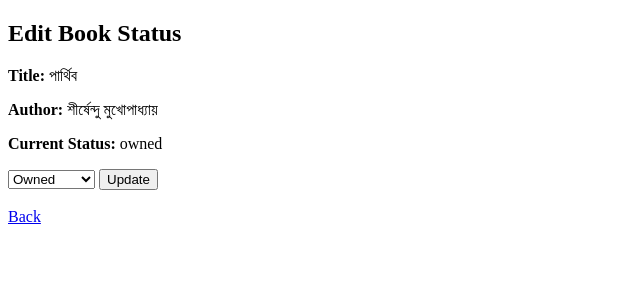
After one commit to Tawfiqul242/my-library-app, a Flask app: page /edit/2 in a window 1280 px wide. The commit adds this page. Shown: the top 300 px of the page, without its empty margins (0-640 px from the left). Run offline with Flask 3, Linux system fonts and the light colour scheme; data comes from the database, SQL or seed files in the repository; both versions use the stored data as it was after the commit.

Commit message:
updated function

```diff
--- a/app.py
+++ b/app.py
@@ -3,7 +3,6 @@ import sqlite3
 from db import create_table
 
 app = Flask(__name__)
-create_table()
 
 def get_books():
     conn = sqlite3.connect("library.db")
@@ -14,18 +13,45 @@ def get_books():
     return books
 
 @app.route("/", methods=["GET", "POST"])
+@app.route("/", methods=["GET", "POST"])
 def index():
+    conn = sqlite3.connect("library.db")
+    c = conn.cursor()
+
+    # ADD BOOK
     if request.method == "POST":
-        conn = sqlite3.connect("library.db")
-        c = conn.cursor()
-        c.execute("INSERT INTO books (title, author, status) VALUES (?, ?, ?)",
-                  (request.form["title"], request.form["author"], request.form["status"]))
+        c.execute(
+            "INSERT INTO books (title, author, status) VALUES (?, ?, ?)",
+            (request.form["title"], request.form["author"], request.form["status"])
+        )
         conn.commit()
         conn.close()
         return redirect("/")
 
-    books = get_books()
-    return render_template("index.html", books=books)
+    # GET FILTER VALUES
+    search = request.args.get("search", "")
+    status = request.args.get("status", "")
+
+    # BASE QUERY
+    query = "SELECT * FROM books WHERE 1=1"
+    params = []
+
+    # SEARCH FILTER (title + author)
+    if search:
+        query += " AND (title LIKE ? OR author LIKE ?)"
+        params.extend([f"%{search}%", f"%{search}%"])
+
+    # STATUS FILTER (owned/reading/etc)
+    if status:
+        query += " AND status = ?"
+        params.append(status)
+
+    c.execute(query, params)
+    books = c.fetchall()
+    conn.close()
+
+    return render_template("index.html", books=books, search=search, status=status)
+
 
 @app.route("/delete/<int:id>")
 def delete(id):
@@ -35,3 +61,27 @@ def delete(id):
     conn.commit()
     conn.close()
     return redirect("/")
+
+@app.route("/edit/<int:id>", methods=["GET", "POST"])
+def edit(id):
+    conn = sqlite3.connect("library.db")
+    c = conn.cursor()
+
+    # UPDATE STATUS
+    if request.method == "POST":
+        new_status = request.form["status"]
+        c.execute("UPDATE books SET status=? WHERE id=?", (new_status, id))
+        conn.commit()
+        conn.close()
+        return redirect("/")
+
+    # GET CURRENT BOOK
+    c.execute("SELECT * FROM books WHERE id=?", (id,))
+    book = c.fetchone()
+    conn.close()
+
+    return render_template("edit.html", book=book)
+
+if __name__ == "__main__":
+    create_table()
+    app.run(debug=True)
--- /dev/null
+++ b/templates/edit.html
@@ -0,0 +1,32 @@
+<!DOCTYPE html>
+<html>
+<head>
+    <title>Edit Book</title>
+    <meta name="viewport" content="width=device-width, initial-scale=1">
+</head>
+<body>
+
+<h2>Edit Book Status</h2>
+
+<p><b>Title:</b> {{ book[1] }}</p>
+<p><b>Author:</b> {{ book[2] }}</p>
+<p><b>Current Status:</b> {{ book[3] }}</p>
+
+<form method="POST">
+
+    <select name="status">
+        <option value="owned" {% if book[3] == "owned" %}selected{% endif %}>Owned</option>
+        <option value="reading" {% if book[3] == "reading" %}selected{% endif %}>Reading</option>
+        <option value="completed" {% if book[3] == "completed" %}selected{% endif %}>Completed</option>
+        <option value="wishlist" {% if book[3] == "wishlist" %}selected{% endif %}>Wishlist</option>
+    </select>
+
+    <button type="submit">Update</button>
+
+</form>
+
+<br>
+<a href="/">Back</a>
+
+</body>
+</html>
```
Also changed, not shown: templates/index.html (+12 -6 lines), library.db.
